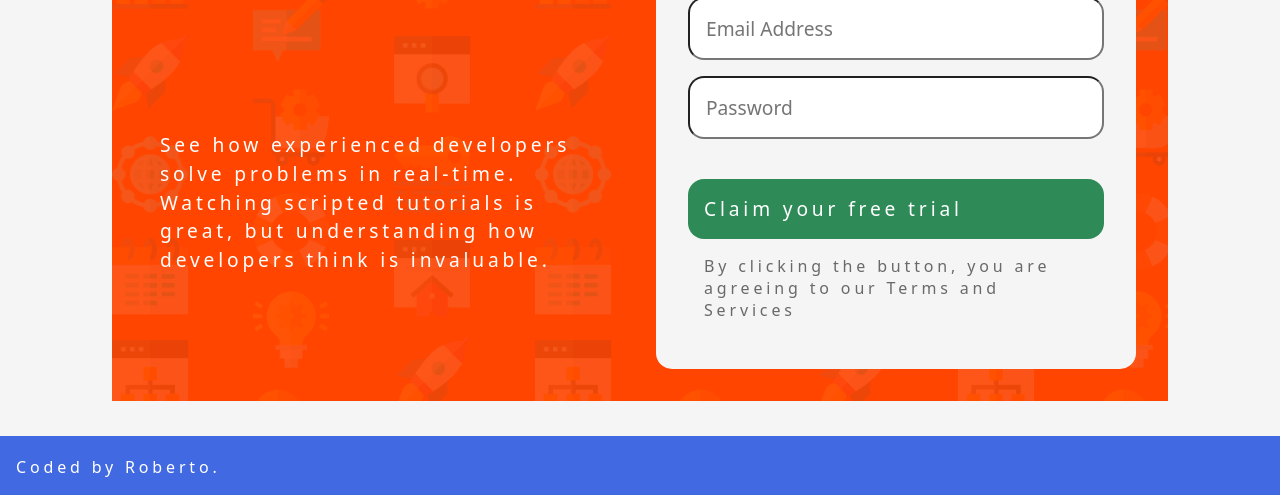
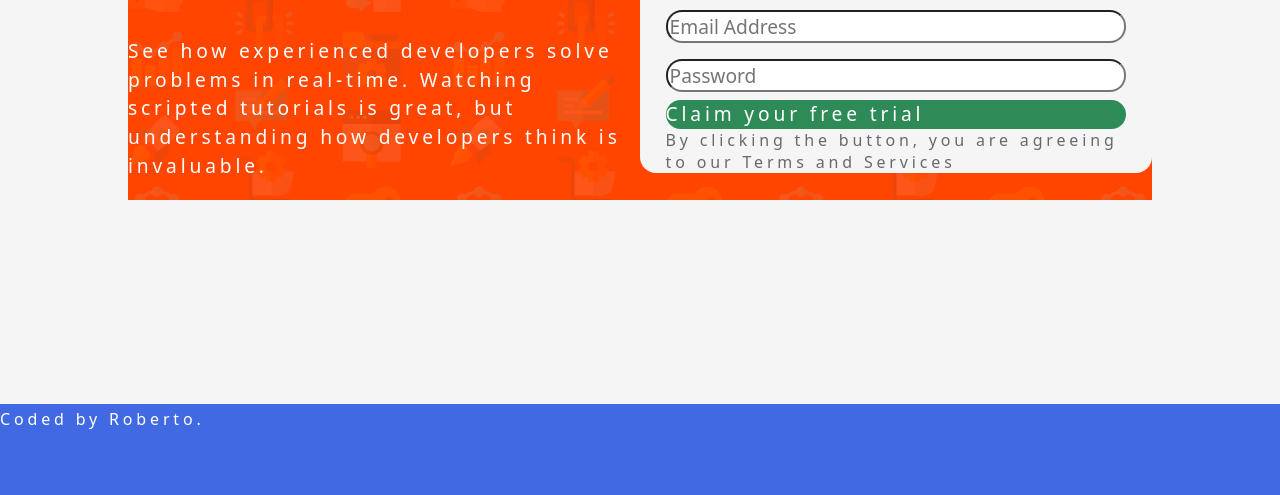
Before and after one commit to roberto3003/intro-component-with-signup-form, a plain HTML site: page index.html in a window 1280 px wide. Shown: the part 396-891 px from the top of the page. After the commit the page ends 827 px from the top, so only its background shows below. Drawn offline with Linux system fonts and the light colour scheme.

Commit message:
alignment

```diff
--- a/style.css
+++ b/style.css
@@ -41,10 +41,6 @@ body, .cta> p {
   margin: 0;
 }
 
-.flex> *, .flex-column> * {
-  padding : var(--padding);
-}
-
 form > * {
   margin: calc(var(--padding)/2) 0;
 }
@@ -84,6 +80,10 @@ h1 {
    align-content: center;
  }
 
+.right-side > * > * {
+max-width: 90vw;
+ }
+
 .flex {
   display: flex;
   flex-wrap: wrap;
@@ -97,7 +97,6 @@ h1 {
  .flex-column {
    display: flex;
    flex-direction: column;
-   justify-content: space-evenly;
  }
 
  .wrapper {
@@ -113,3 +112,8 @@ h1 {
    background-size: cover;
    width: clamp(320px, 80vw, 1800px);
  }
+
+.user-action > * {
+width: 90%;
+align-self: center;
+}
```
Also changed, not shown: index.html (+1 -2 lines).
